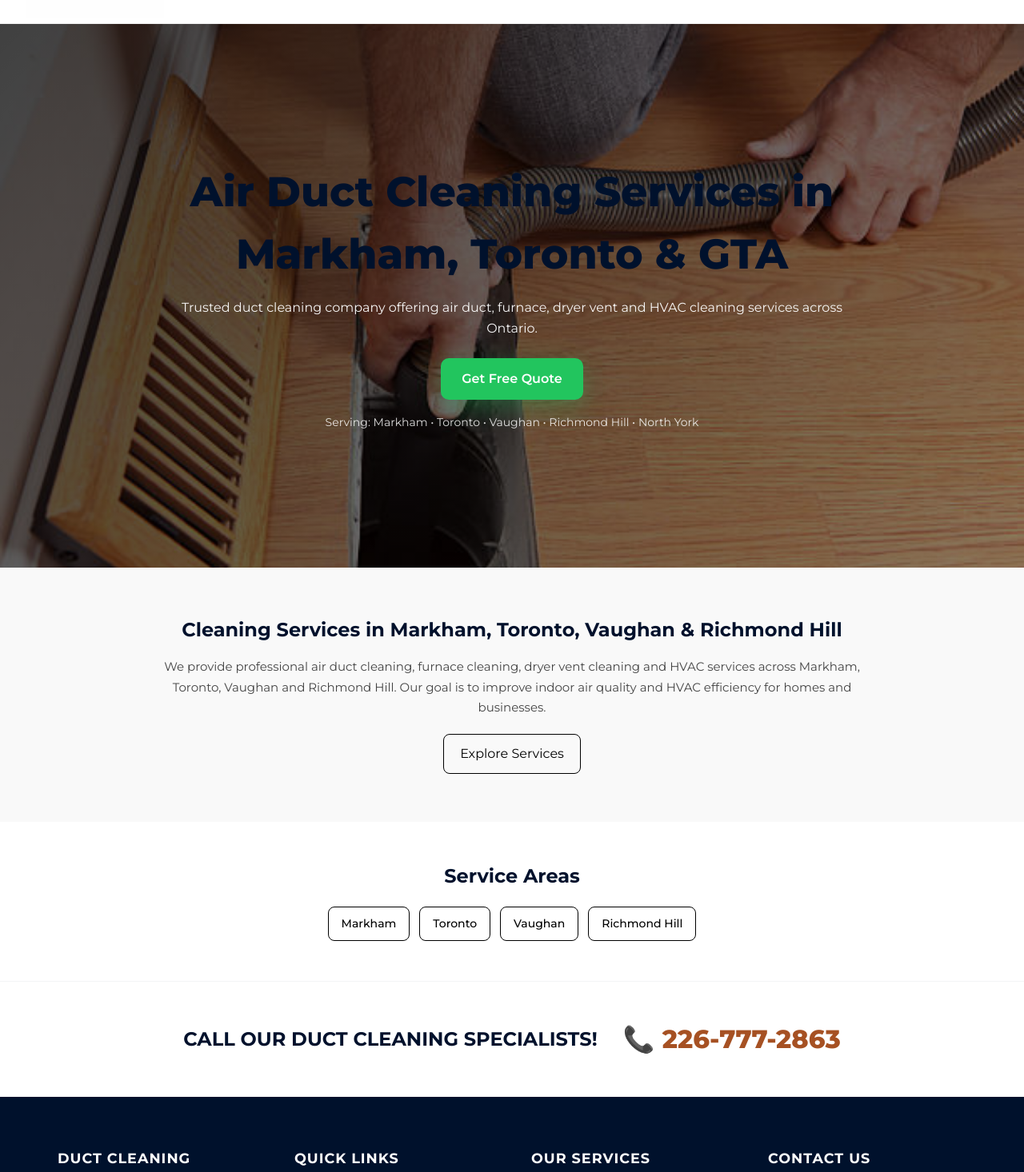
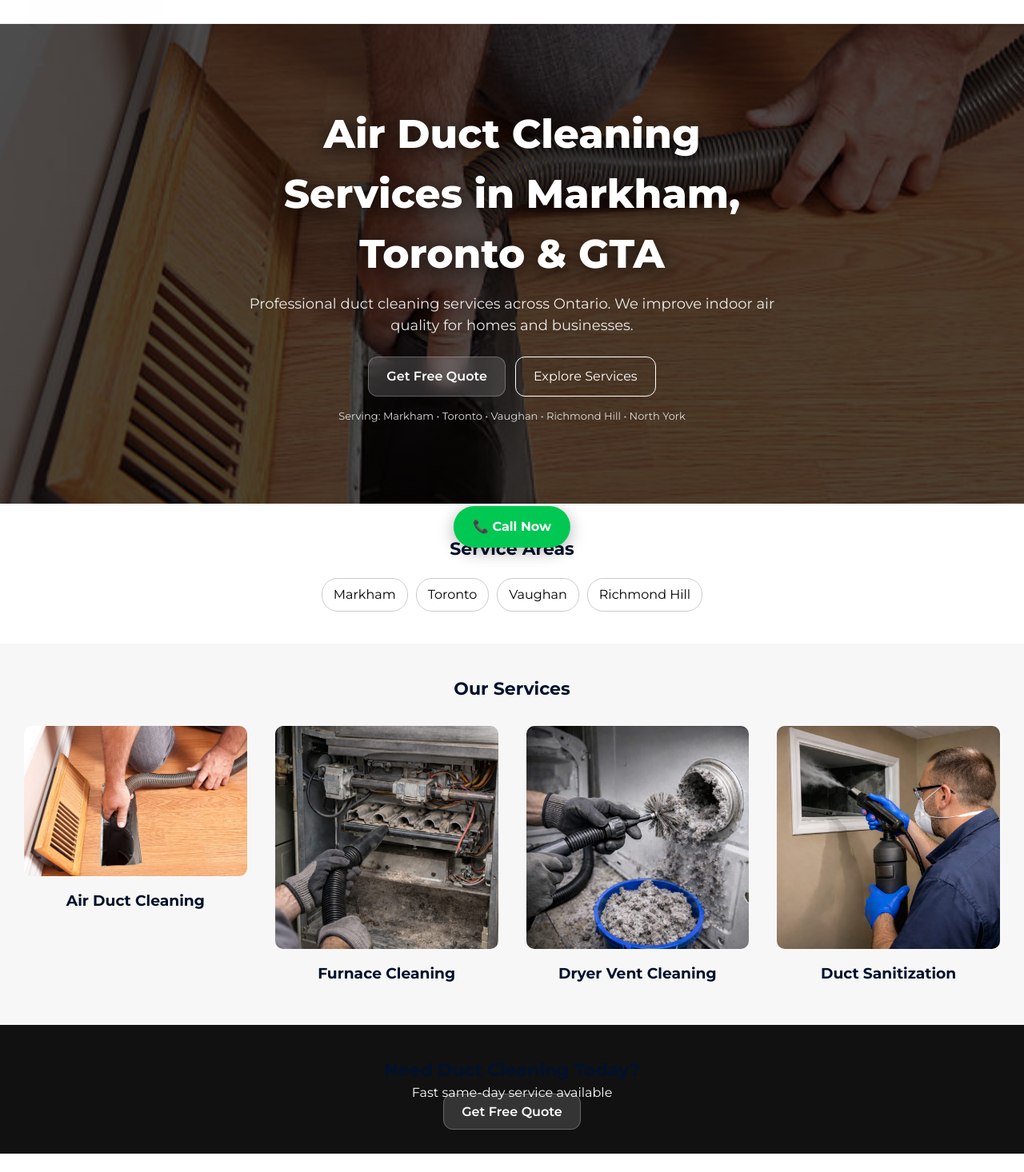
Before and after one commit to josph8487-prog/duct-Canada-original, a Next.js app: page / in a window 1280 px wide. Shown: the part 100-1566 px from the top of the page at 80% size. Built offline with nearby package versions, Linux system fonts and the light colour scheme.

Commit message:
Update page.tsx

```diff
--- a/src/app/page.tsx
+++ b/src/app/page.tsx
@@ -1,162 +1,229 @@
+"use client";
+
 import Image from "next/image";
 import Link from "next/link";
-import styles from "@/styles/Home.module.css";
 
 export default function Home() {
-
   return (
     <>
+      {/* ================= HERO ================= */}
+      <section style={hero}>
+        <div style={overlay}></div>
 
-      {/* 🔥 HERO SECTION (MODERN AGENCY STYLE) */}
-      <section style={{
-        position: "relative",
-        minHeight: "85vh",
-        display: "flex",
-        alignItems: "center",
-        justifyContent: "center",
-        textAlign: "center",
-        color: "#fff",
-        overflow: "hidden"
-      }}>
-
-        {/* BACKGROUND IMAGE */}
-        <Image
-          src="/images/services/air-duct-cleaning.jpg"
-          alt="Air Duct Cleaning GTA"
-          fill
-          priority
-          style={{ objectFit: "cover" }}
-        />
-
-        {/* GRADIENT OVERLAY */}
-        <div style={{
-          position: "absolute",
-          inset: 0,
-          background: "linear-gradient(135deg, rgba(0,0,0,0.75), rgba(0,0,0,0.45))",
-        }} />
-
-        {/* CONTENT */}
-        <div style={{
-          position: "relative",
-          zIndex: 2,
-          maxWidth: "900px",
-          padding: "20px"
-        }}>
-
-          <h1 style={{
-            fontSize: "clamp(28px, 5vw, 52px)",
-            fontWeight: "800",
-            marginBottom: "15px"
-          }}>
+        <div style={heroContent}>
+          <h1 style={h1}>
             Air Duct Cleaning Services in Markham, Toronto & GTA
           </h1>
 
-          <p style={{
-            fontSize: "16px",
-            opacity: 0.95,
-            marginBottom: "25px",
-            lineHeight: "1.6"
-          }}>
-            Trusted duct cleaning company offering air duct, furnace, dryer vent and HVAC cleaning services across Ontario.
+          <p style={heroText}>
+            Professional duct cleaning services across Ontario. We improve indoor air quality for homes and businesses.
           </p>
 
-          {/* CTA BUTTON */}
-          <Link href="/contact" style={{
-            display: "inline-block",
-            padding: "14px 26px",
-            background: "#22c55e",
-            color: "#fff",
-            borderRadius: "10px",
-            fontWeight: "600",
-            textDecoration: "none",
-            boxShadow: "0 10px 30px rgba(34,197,94,0.3)"
-          }}>
-            Get Free Quote
-          </Link>
+          <div style={btnGroup}>
+            <Link href="/contact" style={glassBtn}>
+              Get Free Quote
+            </Link>
 
-          {/* SERVING LINE */}
-          <div style={{
-            marginTop: "18px",
-            fontSize: "14px",
-            opacity: 0.85
-          }}>
+            <Link href="/services" style={outlineBtn}>
+              Explore Services
+            </Link>
+          </div>
+
+          <div style={serving}>
             Serving: Markham • Toronto • Vaughan • Richmond Hill • North York
           </div>
-
         </div>
-
       </section>
 
-      {/* 🔥 TRUST / INFO SECTION */}
-      <section style={{
-        padding: "60px 20px",
-        background: "#f9f9f9",
-        textAlign: "center"
-      }}>
+      {/* ================= SERVICE AREAS ================= */}
+      <section style={section}>
+        <h2 style={h2}>Service Areas</h2>
 
-        <div style={{ maxWidth: "900px", margin: "auto" }}>
-
-          <h2 style={{ marginBottom: "15px" }}>
-            Cleaning Services in Markham, Toronto, Vaughan & Richmond Hill
-          </h2>
-
-          <p style={{
-            color: "#444",
-            lineHeight: "1.7",
-            fontSize: "15px"
-          }}>
-            We provide professional air duct cleaning, furnace cleaning, dryer vent cleaning and HVAC services across Markham, Toronto, Vaughan and Richmond Hill. Our goal is to improve indoor air quality and HVAC efficiency for homes and businesses.
-          </p>
-
-          <Link href="/services" style={{
-            display: "inline-block",
-            marginTop: "20px",
-            padding: "12px 20px",
-            border: "1px solid #000",
-            borderRadius: "8px",
-            textDecoration: "none",
-            color: "#000"
-          }}>
-            Explore Services
-          </Link>
-
+        <div style={chipWrap}>
+          <Link href="/location/markham" style={chip}>Markham</Link>
+          <Link href="/location/toronto" style={chip}>Toronto</Link>
+          <Link href="/location/vaughan" style={chip}>Vaughan</Link>
+          <Link href="/location/richmond-hill" style={chip}>Richmond Hill</Link>
         </div>
-
       </section>
 
-      {/* 🔥 SERVICE AREAS */}
-      <section style={{ padding: "50px 20px", textAlign: "center" }}>
+      {/* ================= SERVICES ================= */}
+      <section style={sectionAlt}>
+        <h2 style={h2Dark}>Our Services</h2>
 
-        <h2>Service Areas</h2>
-
-        <div style={{
-          display: "flex",
-          flexWrap: "wrap",
-          justifyContent: "center",
-          gap: "12px",
-          marginTop: "20px"
-        }}>
-
-          <Link href="/location/markham" style={areaBtn}>Markham</Link>
-          <Link href="/location/toronto" style={areaBtn}>Toronto</Link>
-          <Link href="/location/vaughan" style={areaBtn}>Vaughan</Link>
-          <Link href="/location/richmond-hill" style={areaBtn}>Richmond Hill</Link>
-
+        <div style={grid}>
+          <Card title="Air Duct Cleaning" img="/images/services/air-duct-cleaning.jpg" />
+          <Card title="Furnace Cleaning" img="/images/services/furnace-cleaning.jpg" />
+          <Card title="Dryer Vent Cleaning" img="/images/services/dryer-vent-cleaning.jpg" />
+          <Card title="Duct Sanitization" img="/images/services/sanitization.jpg" />
         </div>
-
       </section>
 
+      {/* ================= CTA ================= */}
+      <section style={ctaSection}>
+        <h2 style={{ fontSize: "22px" }}>Need Duct Cleaning Today?</h2>
+        <p>Fast same-day service available</p>
+
+        <Link href="/contact" style={glassBtn}>
+          Get Free Quote
+        </Link>
+      </section>
+
+      {/* ================= STICKY MOBILE CALL BUTTON ================= */}
+      <a href="tel:2267772863" style={stickyCall}>
+        📞 Call Now
+      </a>
     </>
   );
 }
 
-const areaBtn = {
-  padding: "10px 16px",
-  border: "1px solid #000",
-  borderRadius: "8px",
+/* ================= COMPONENT ================= */
+
+function Card({ title, img }: any) {
+  return (
+    <div style={card}>
+      <Image src={img} alt={title} width={400} height={250} style={{ borderRadius: "10px" }} />
+      <h3 style={{ marginTop: "10px" }}>{title}</h3>
+    </div>
+  );
+}
+
+/* ================= STYLES ================= */
+
+const hero = {
+  position: "relative",
+  minHeight: "75vh",
+  display: "flex",
+  alignItems: "center",
+  justifyContent: "center",
+  textAlign: "center",
+  padding: "40px 20px",
+  backgroundImage: "url('/images/services/air-duct-cleaning.jpg')",
+  backgroundSize: "cover",
+  backgroundPosition: "center",
+};
+
+const overlay = {
+  position: "absolute",
+  inset: 0,
+  background: "linear-gradient(rgba(0,0,0,0.7), rgba(0,0,0,0.7))",
+};
+
+const heroContent = {
+  position: "relative",
+  maxWidth: "700px",
+};
+
+const h1 = {
+  fontSize: "clamp(26px, 6vw, 50px)",
+  fontWeight: "800",
+  color: "#fff",
+  textShadow: "0 4px 25px rgba(0,0,0,0.8)",
+  marginBottom: "12px",
+};
+
+const heroText = {
+  color: "rgba(255,255,255,0.9)",
+  fontSize: "clamp(14px,3.5vw,18px)",
+  marginBottom: "25px",
+};
+
+const btnGroup = {
+  display: "flex",
+  gap: "12px",
+  justifyContent: "center",
+  flexWrap: "wrap",
+  marginBottom: "15px",
+};
+
+const glassBtn = {
+  padding: "12px 22px",
+  borderRadius: "12px",
+  background: "rgba(255,255,255,0.15)",
+  backdropFilter: "blur(10px)",
+  border: "1px solid rgba(255,255,255,0.25)",
+  color: "#fff",
+  textDecoration: "none",
+  fontWeight: "600",
+};
+
+const outlineBtn = {
+  padding: "12px 22px",
+  borderRadius: "12px",
+  border: "1px solid #fff",
+  color: "#fff",
+  textDecoration: "none",
+};
+
+const serving = {
+  color: "#ddd",
+  fontSize: "13px",
+};
+
+const section = {
+  padding: "40px 20px",
+  textAlign: "center",
+};
+
+const sectionAlt = {
+  padding: "40px 20px",
+  background: "#f7f7f7",
+  textAlign: "center",
+};
+
+const h2 = {
+  fontSize: "22px",
+  marginBottom: "20px",
+};
+
+const h2Dark = {
+  fontSize: "22px",
+  marginBottom: "20px",
+};
+
+const chipWrap = {
+  display: "flex",
+  flexWrap: "wrap",
+  justifyContent: "center",
+  gap: "10px",
+};
+
+const chip = {
+  padding: "8px 14px",
+  borderRadius: "20px",
+  border: "1px solid #ccc",
   textDecoration: "none",
   color: "#000",
-  fontWeight: "500",
-  background: "#fff",
-  fontSize: "14px"
 };
+
+const grid = {
+  display: "grid",
+  gridTemplateColumns: "repeat(auto-fit, minmax(160px,1fr))",
+  gap: "15px",
+};
+
+const card = {
+  padding: "10px",
+};
+
+const ctaSection = {
+  padding: "40px 20px",
+  background: "#111",
+  color: "#fff",
+  textAlign: "center",
+};
+
+const stickyCall = {
+  position: "fixed",
+  bottom: "15px",
+  left: "50%",
+  transform: "translateX(-50%)",
+  background: "#00c853",
+  color: "#fff",
+  padding: "14px 24px",
+  borderRadius: "30px",
+  textDecoration: "none",
+  fontWeight: "700",
+  boxShadow: "0 5px 20px rgba(0,0,0,0.3)",
+  zIndex: 9999,
+};
```
